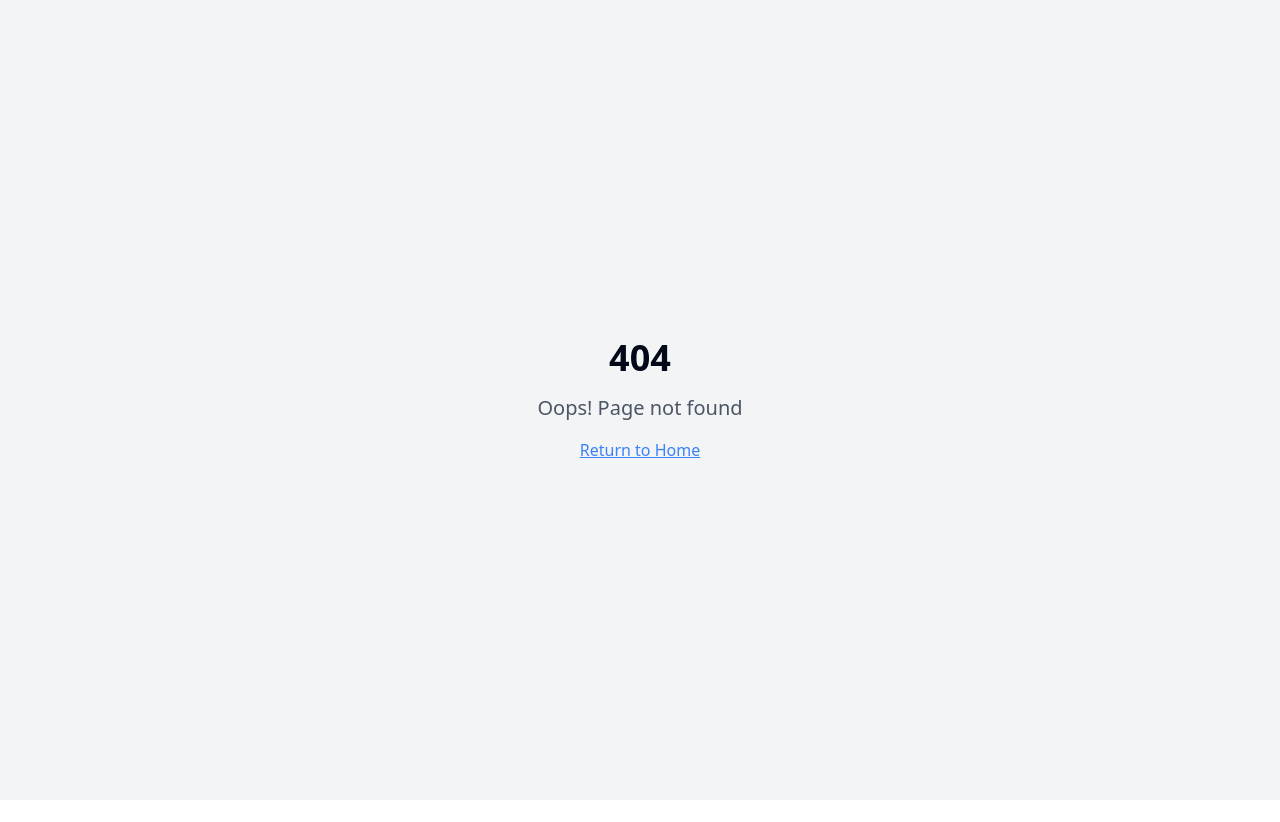
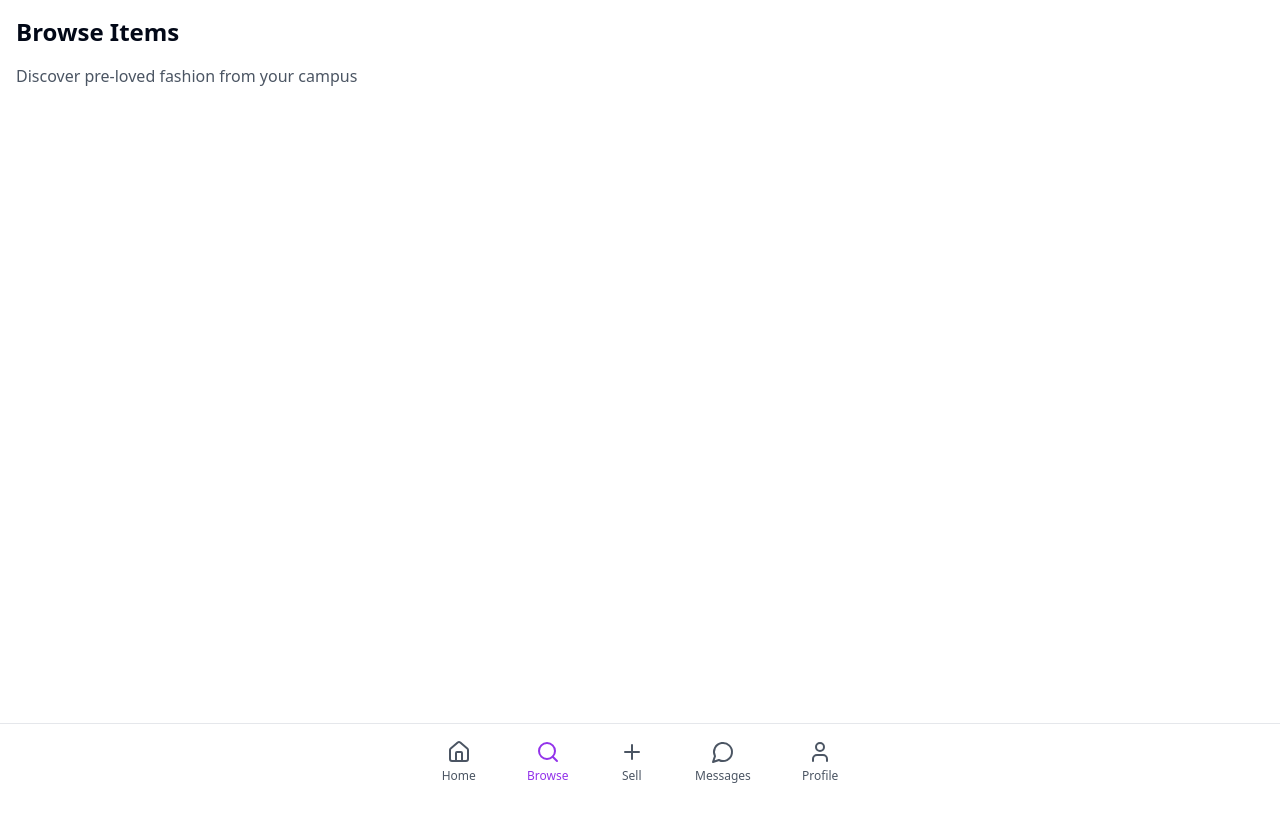
Before and after one commit to teo-bs/kyklos-closet-circle, a React (Vite) app: page /feed in a window 1280 px wide. Before the commit this address had no page. Shown: the top 822 px of the page. Before the commit the page ends 800 px from the top, so only its background shows below. Built offline with nearby package versions, Linux system fonts and the light colour scheme.

Commit message:
feat: Implement initial project knowledge and layout
- Generate Knowledge file.
- Outline page map, component list, database tables, and integrations.
- Create basic page skeletons and navigation.
- Pin version as `v0-layout-baseline`.

```diff
--- a/src/App.tsx
+++ b/src/App.tsx
@@ -1,10 +1,17 @@
+
 import { Toaster } from "@/components/ui/toaster";
 import { Toaster as Sonner } from "@/components/ui/sonner";
 import { TooltipProvider } from "@/components/ui/tooltip";
 import { QueryClient, QueryClientProvider } from "@tanstack/react-query";
 import { BrowserRouter, Routes, Route } from "react-router-dom";
 import Index from "./pages/Index";
+import Feed from "./pages/Feed";
+import Sell from "./pages/Sell";
+import ListingDetail from "./pages/ListingDetail";
+import Login from "./pages/auth/Login";
+import Signup from "./pages/auth/Signup";
 import NotFound from "./pages/NotFound";
+import AppLayout from "./components/layout/AppLayout";
 
 const queryClient = new QueryClient();
 
@@ -14,11 +21,18 @@ const App = () => (
       <Toaster />
       <Sonner />
       <BrowserRouter>
-        <Routes>
-          <Route path="/" element={<Index />} />
-          {/* ADD ALL CUSTOM ROUTES ABOVE THE CATCH-ALL "*" ROUTE */}
-          <Route path="*" element={<NotFound />} />
-        </Routes>
+        <AppLayout>
+          <Routes>
+            <Route path="/" element={<Index />} />
+            <Route path="/feed" element={<Feed />} />
+            <Route path="/sell" element={<Sell />} />
+            <Route path="/listing/:id" element={<ListingDetail />} />
+            <Route path="/auth/login" element={<Login />} />
+            <Route path="/auth/signup" element={<Signup />} />
+            {/* ADD ALL CUSTOM ROUTES ABOVE THE CATCH-ALL "*" ROUTE */}
+            <Route path="*" element={<NotFound />} />
+          </Routes>
+        </AppLayout>
       </BrowserRouter>
     </TooltipProvider>
   </QueryClientProvider>
--- /dev/null
+++ b/src/components/layout/AppLayout.tsx
@@ -0,0 +1,24 @@
+
+import React from "react";
+import BottomNavigation from "./BottomNavigation";
+import { useLocation } from "react-router-dom";
+
+interface AppLayoutProps {
+  children: React.ReactNode;
+}
+
+const AppLayout = ({ children }: AppLayoutProps) => {
+  const location = useLocation();
+  const isAuthPage = location.pathname.startsWith("/auth");
+
+  return (
+    <div className="min-h-screen bg-background">
+      <main className={`${!isAuthPage ? "pb-16" : ""}`}>
+        {children}
+      </main>
+      {!isAuthPage && <BottomNavigation />}
+    </div>
+  );
+};
+
+export default AppLayout;
--- /dev/null
+++ b/src/components/layout/BottomNavigation.tsx
@@ -0,0 +1,36 @@
+
+import { Home, Search, Plus, MessageCircle, User } from "lucide-react";
+import { NavLink } from "react-router-dom";
+
+const BottomNavigation = () => {
+  const navItems = [
+    { path: "/", icon: Home, label: "Home" },
+    { path: "/feed", icon: Search, label: "Browse" },
+    { path: "/sell", icon: Plus, label: "Sell" },
+    { path: "/messages", icon: MessageCircle, label: "Messages" },
+    { path: "/profile", icon: User, label: "Profile" },
+  ];
+
+  return (
+    <nav className="fixed bottom-0 left-0 right-0 bg-white border-t border-gray-200 px-4 py-2">
+      <div className="flex justify-around items-center max-w-md mx-auto">
+        {navItems.map((item) => (
+          <NavLink
+            key={item.path}
+            to={item.path}
+            className={({ isActive }) =>
+              `flex flex-col items-center p-2 text-xs ${
+                isActive ? "text-purple-600" : "text-gray-600"
+              }`
+            }
+          >
+            <item.icon className="w-6 h-6 mb-1" />
+            <span>{item.label}</span>
+          </NavLink>
+        ))}
+      </div>
+    </nav>
+  );
+};
+
+export default BottomNavigation;
--- /dev/null
+++ b/src/pages/Feed.tsx
@@ -0,0 +1,11 @@
+
+const Feed = () => {
+  return (
+    <div className="min-h-screen">
+      <h1 className="text-2xl font-bold p-4">Browse Items</h1>
+      <p className="text-gray-600 px-4">Discover pre-loved fashion from your campus</p>
+    </div>
+  );
+};
+
+export default Feed;
--- a/src/pages/Index.tsx
+++ b/src/pages/Index.tsx
@@ -1,12 +1,9 @@
-// Update this page (the content is just a fallback if you fail to update the page)
 
 const Index = () => {
   return (
-    <div className="min-h-screen flex items-center justify-center bg-background">
-      <div className="text-center">
-        <h1 className="text-4xl font-bold mb-4">Welcome to Your Blank App</h1>
-        <p className="text-xl text-muted-foreground">Start building your amazing project here!</p>
-      </div>
+    <div className="min-h-screen">
+      <h1 className="text-2xl font-bold p-4">Kyklos</h1>
+      <p className="text-gray-600 px-4">Welcome to the circular closet marketplace</p>
     </div>
   );
 };
--- /dev/null
+++ b/src/pages/ListingDetail.tsx
@@ -0,0 +1,15 @@
+
+import { useParams } from "react-router-dom";
+
+const ListingDetail = () => {
+  const { id } = useParams();
+
+  return (
+    <div className="min-h-screen">
+      <h1 className="text-2xl font-bold p-4">Item Details</h1>
+      <p className="text-gray-600 px-4">Listing ID: {id}</p>
+    </div>
+  );
+};
+
+export default ListingDetail;
--- /dev/null
+++ b/src/pages/Sell.tsx
@@ -0,0 +1,11 @@
+
+const Sell = () => {
+  return (
+    <div className="min-h-screen">
+      <h1 className="text-2xl font-bold p-4">Sell Your Items</h1>
+      <p className="text-gray-600 px-4">Turn your closet into cash</p>
+    </div>
+  );
+};
+
+export default Sell;
--- /dev/null
+++ b/src/pages/auth/Login.tsx
@@ -0,0 +1,13 @@
+
+const Login = () => {
+  return (
+    <div className="min-h-screen flex items-center justify-center">
+      <div className="text-center">
+        <h1 className="text-2xl font-bold mb-4">Login to Kyklos</h1>
+        <p className="text-gray-600">Sign in to your account</p>
+      </div>
+    </div>
+  );
+};
+
+export default Login;
--- /dev/null
+++ b/src/pages/auth/Signup.tsx
@@ -0,0 +1,13 @@
+
+const Signup = () => {
+  return (
+    <div className="min-h-screen flex items-center justify-center">
+      <div className="text-center">
+        <h1 className="text-2xl font-bold mb-4">Join Kyklos</h1>
+        <p className="text-gray-600">Create your account</p>
+      </div>
+    </div>
+  );
+};
+
+export default Signup;
```
